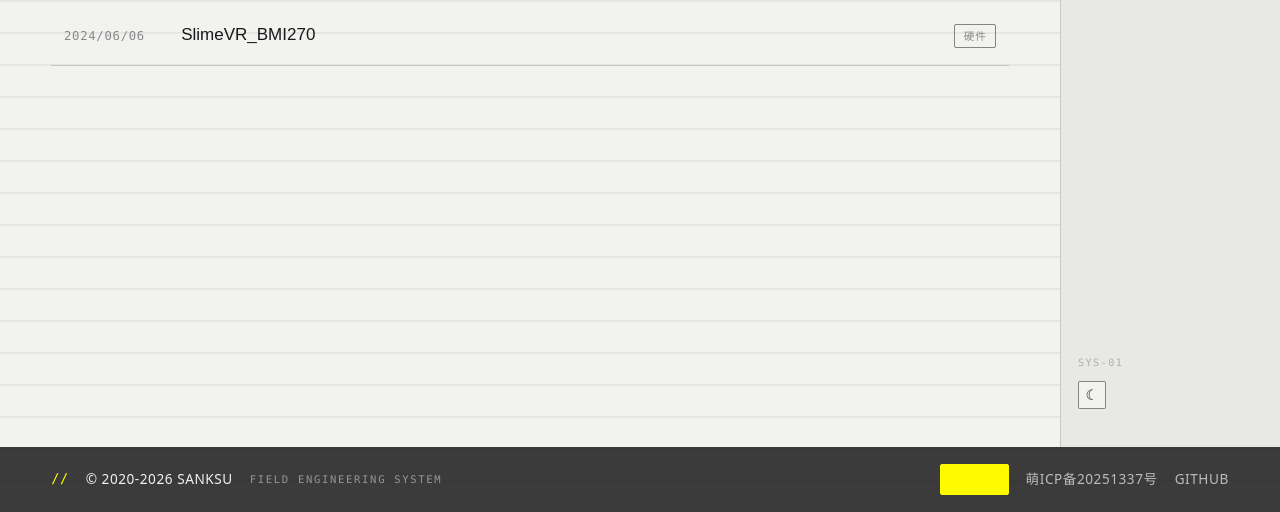
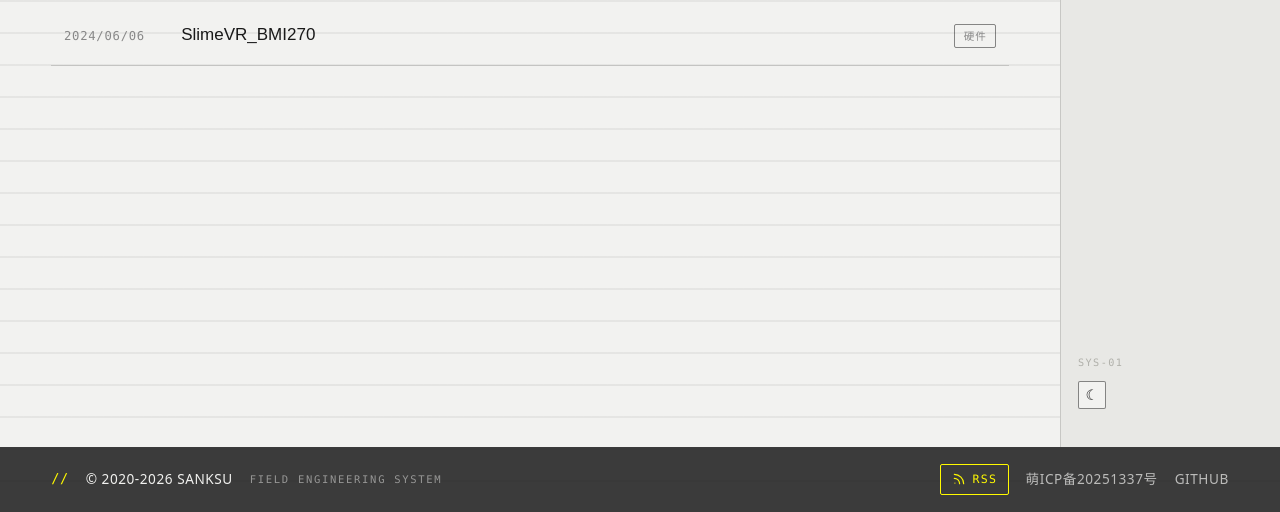
Before and after one commit to Sanksu/sanksu.github.io, an Astro site: page / in a window 1280 px wide. In both pictures the pointer is over the link "RSS". Shown: the part 353-865 px from the top of the page. Built offline with nearby package versions, Linux system fonts and the light colour scheme; Astro itself is replaced by a stand-in of ours; some packages are replaced by stand-ins of ours.

Commit message:
style: RSS 订阅按钮悬停不填充
悬停时仅边框和文字变信号黄，保留透明背景（不填充）。

```diff
--- a/src/styles/global.scss
+++ b/src/styles/global.scss
@@ -350,8 +350,7 @@ body::after {
 
 .ek-rss-btn:hover {
   border-color: var(--ek-signal);
-  background: var(--ek-signal);
-  color: var(--ek-signal-ink);
+  color: var(--ek-signal);
   opacity: 1;
 }
 
```
